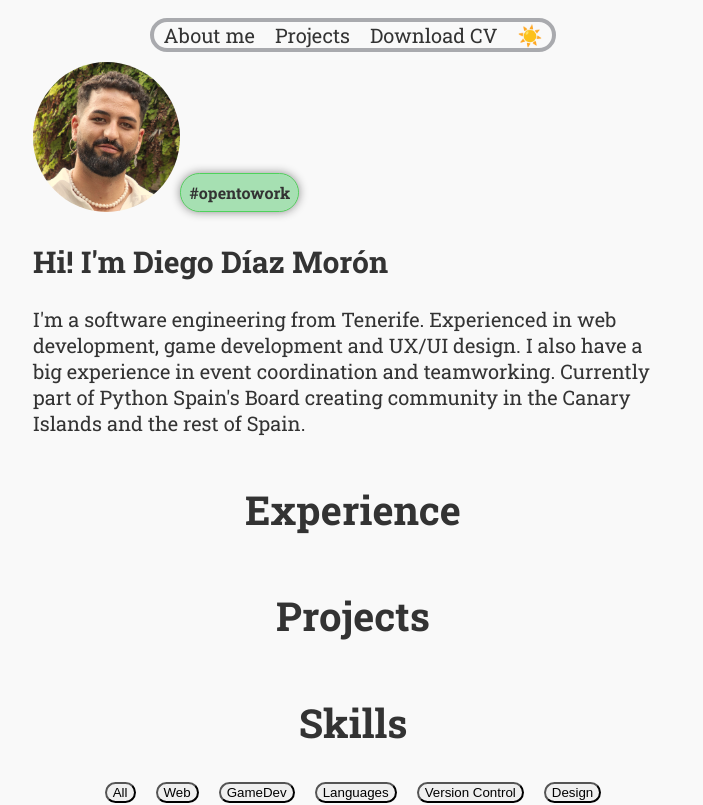
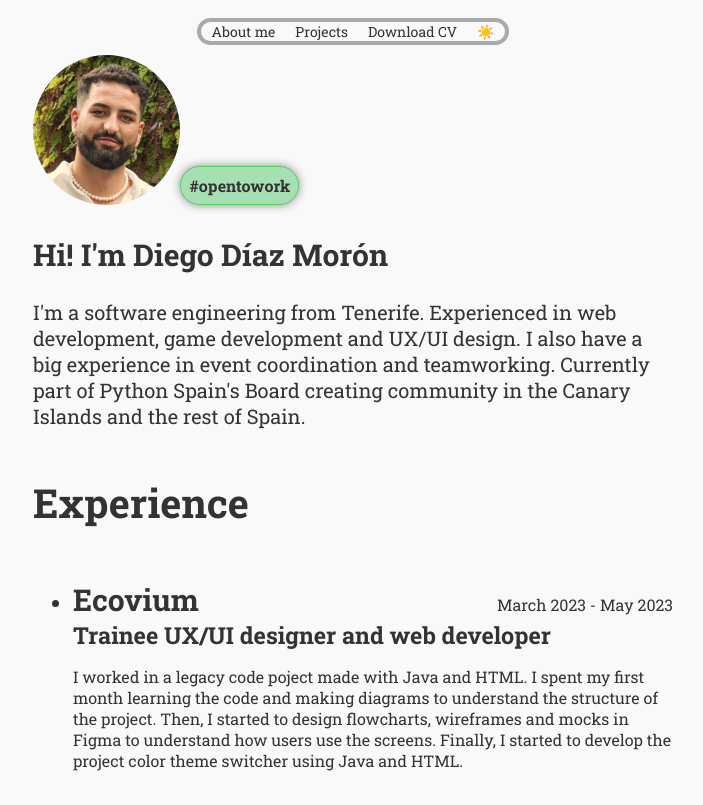
Before and after one commit to Diegodmbot/Portfolio, a React (Vite) app: page / in a window 1280 px wide. Shown: the top 805 px of the page, without its empty margins (287-990 px from the left). Built offline with nearby package versions, Linux system fonts and the light colour scheme.

Commit message:
add Experience component with job listing; implement useJobs hook for data management and sorting; add experience data and styles

```diff
--- /dev/null
+++ b/src/components/Experience.css
@@ -0,0 +1,23 @@
+.Job {
+  & h2 {
+    margin-bottom: 0px;
+  }
+  & h3 {
+    margin: auto 0px;
+  }
+  & time {
+    font-size: 0.8em;
+  }
+
+  & p {
+    font-size: 16px;
+  }
+}
+
+.Job .Title {
+  display: grid;
+  align-items: baseline;
+  justify-content: space-between;
+  grid-auto-flow: column;
+  grid-column-gap: 10px;
+}
--- a/src/components/Experience.jsx
+++ b/src/components/Experience.jsx
@@ -1,7 +1,43 @@
+import experienceData from "../data/experience.json";
+import PropTypes from "prop-types";
+import { useJobs } from "../hooks/useJobs.js";
+import "./Experience.css";
+function ListOfJobs({ jobList }) {
+  return (
+    <ul>
+      {jobList.map((job, index) => (
+        <li key={index} className="Job">
+          <div className="Title">
+            <h2>{job.company}</h2>
+            <time>{`${job.startDate} - ${job.endDate}`}</time>
+          </div>
+          <h3>{job.position}</h3>
+          <p>{job.description}</p>
+        </li>
+      ))}
+    </ul>
+  );
+}
+
+ListOfJobs.propTypes = {
+  jobList: PropTypes.arrayOf(
+    PropTypes.shape({
+      company: PropTypes.string.isRequired,
+      position: PropTypes.string.isRequired,
+      startDate: PropTypes.string.isRequired,
+      endDate: PropTypes.string.isRequired,
+      description: PropTypes.string.isRequired,
+    })
+  ).isRequired,
+};
+
 export function Experience() {
+  const { jobs } = useJobs(experienceData);
+
   return (
     <div>
       <h1>Experience</h1>
+      <ListOfJobs jobList={jobs} />
     </div>
   );
 }
--- a/src/components/Header.css
+++ b/src/components/Header.css
@@ -10,6 +10,7 @@ header {
   position: sticky;
   top: 5px;
   background-color: var(--background-color);
+  font-size: 0.7em;
 }
 
 .HeaderNav {
--- a/src/components/Skills.css
+++ b/src/components/Skills.css
@@ -12,4 +12,7 @@
   margin: 0 10px;
   border-radius: 50px;
   cursor: pointer;
+  background-color: var(--background-color);
+  color: var(--text-color);
+  border-color: var(--border-color);
 }
--- a/src/components/Skills.jsx
+++ b/src/components/Skills.jsx
@@ -1,4 +1,5 @@
 import "./Skills.css";
+
 export function Skills() {
   // Hacer una cuadricula con los logos de las herramientas/lenguajes que sé
 
--- /dev/null
+++ b/src/data/experience.json
@@ -0,0 +1,9 @@
+[
+  {
+    "company": "Ecovium",
+    "position": "Trainee UX/UI designer and web developer",
+    "startDate": "3-2023",
+    "endDate": "5-2023",
+    "description": "I worked in a legacy code poject made with Java and HTML. I spent my first month learning the code and making diagrams to understand the structure of the project. Then, I started to design flowcharts, wireframes and mocks in Figma to understand how users use the screens. Finally, I started to develop the project color theme switcher using Java and HTML."
+  }
+]
--- /dev/null
+++ b/src/hooks/useJobs.js
@@ -0,0 +1,34 @@
+import { useEffect, useState } from "react";
+import { monthFromNumberToName } from "../services/dateFormatter";
+
+export function useJobs(experienceData) {
+  const [jobs, setJobs] = useState([]);
+
+  useEffect(() => {
+    const experience = experienceData;
+
+    experience.sort((a, b) => {
+      if (a.endDate === "current") return -1;
+      const dateA = new Date(a.endDate);
+      const dateB = new Date(b.endDate);
+      return dateB - dateA;
+    });
+    setJobs(experience);
+  }, [experienceData]);
+
+  const formatedJobs = jobs.map((job) => {
+    const formatDate = (date) => {
+      if (date === "current") return "Current";
+      const [month, year] = date.split("-");
+      return `${monthFromNumberToName(month)} ${year}`;
+    };
+
+    return {
+      ...job,
+      startDate: formatDate(job.startDate),
+      endDate: formatDate(job.endDate),
+    };
+  });
+
+  return { jobs: formatedJobs };
+}
--- /dev/null
+++ b/src/services/dateFormatter.js
@@ -0,0 +1,19 @@
+const months = [
+  "January",
+  "February",
+  "March",
+  "April",
+  "May",
+  "June",
+  "July",
+  "August",
+  "September",
+  "October",
+  "November",
+  "December",
+];
+
+export const monthFromNumberToName = (month) => {
+  if (month === "current") return "Current";
+  return months[month - 1];
+};
```
